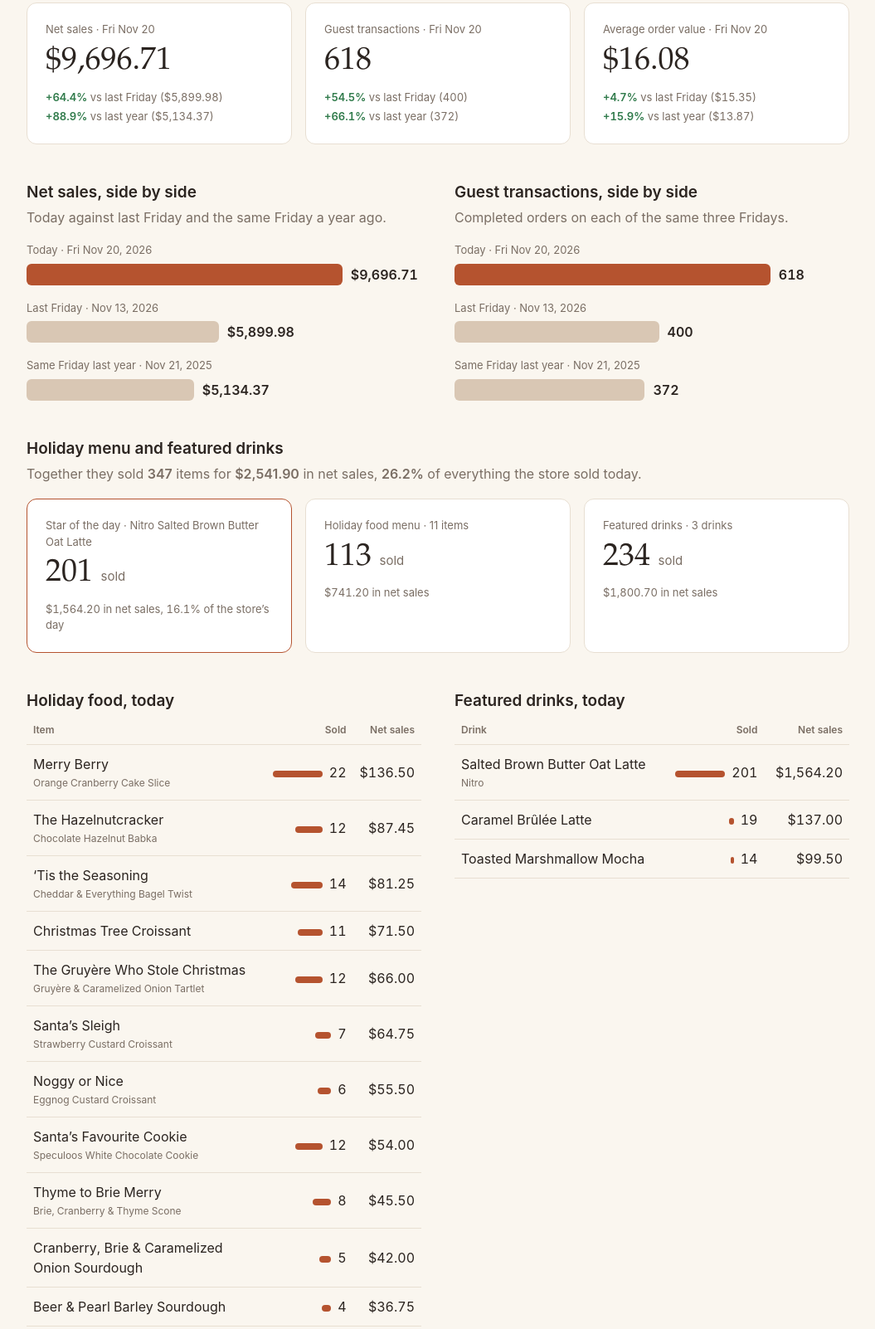
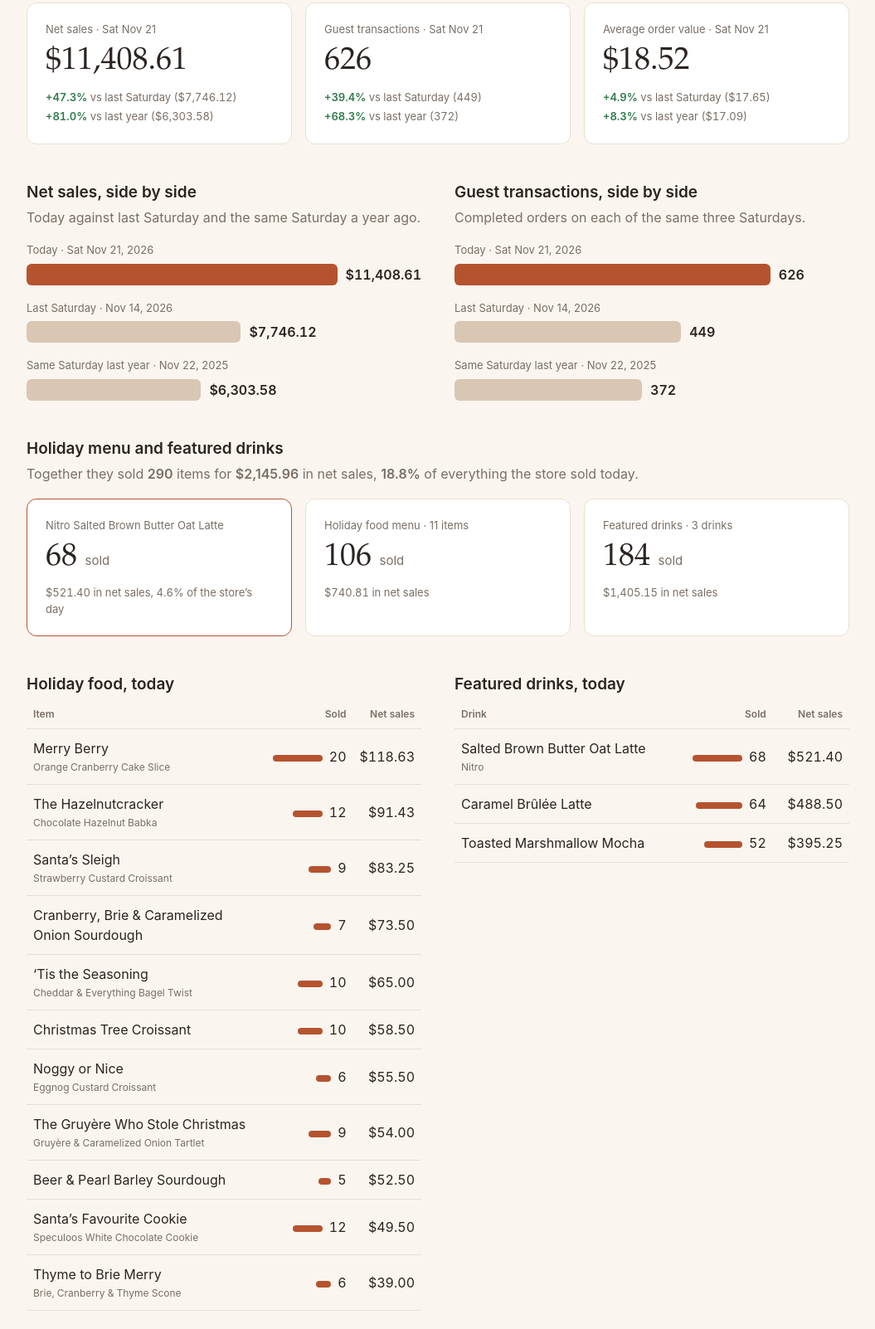
Before and after one commit to mikaelag1234/dailyp5tracking, a plain HTML site: page index.html in a window 1280 px wide. Shown: the part 239-1841 px from the top of the page at 83% size, without its empty margins (112-1167 px from the left). Drawn offline with Linux system fonts and the light colour scheme.

Commit message:
Update to Saturday Nov 21 full-day numbers

```diff
--- a/index.html
+++ b/index.html
@@ -62,53 +62,53 @@
 <main class="wrap">
   <header>
     <p class="eyebrow">Purebread Mount Pleasant · 5 E 5th Ave, Vancouver</p>
-    <h1>Friday, November 20, 2026 sales</h1>
-    <p class="lede">Net sales hit <b>$9,696.71</b> on <b>618</b> guest transactions: <span class="up">+64.4%</span> vs last Friday and <span class="up">+88.9%</span> vs the same Friday last year.</p>
+    <h1>Saturday, November 21, 2026 sales</h1>
+    <p class="lede">Net sales hit <b>$11,408.61</b> on <b>626</b> guest transactions: <span class="up">+47.3%</span> vs last Saturday and <span class="up">+81.0%</span> vs the same Saturday last year.</p>
   </header>
   <section class="cards">
-    <div class="card"><p class="card-label">Net sales · Fri Nov 20</p><p class="big">$9,696.71</p><p class="cmp"><span class="up">+64.4%</span> vs last Friday ($5,899.98)</p><p class="cmp"><span class="up">+88.9%</span> vs last year ($5,134.37)</p></div>
-    <div class="card"><p class="card-label">Guest transactions · Fri Nov 20</p><p class="big">618</p><p class="cmp"><span class="up">+54.5%</span> vs last Friday (400)</p><p class="cmp"><span class="up">+66.1%</span> vs last year (372)</p></div>
-    <div class="card"><p class="card-label">Average order value · Fri Nov 20</p><p class="big">$16.08</p><p class="cmp"><span class="up">+4.7%</span> vs last Friday ($15.35)</p><p class="cmp"><span class="up">+15.9%</span> vs last year ($13.87)</p></div>
+    <div class="card"><p class="card-label">Net sales · Sat Nov 21</p><p class="big">$11,408.61</p><p class="cmp"><span class="up">+47.3%</span> vs last Saturday ($7,746.12)</p><p class="cmp"><span class="up">+81.0%</span> vs last year ($6,303.58)</p></div>
+    <div class="card"><p class="card-label">Guest transactions · Sat Nov 21</p><p class="big">626</p><p class="cmp"><span class="up">+39.4%</span> vs last Saturday (449)</p><p class="cmp"><span class="up">+68.3%</span> vs last year (372)</p></div>
+    <div class="card"><p class="card-label">Average order value · Sat Nov 21</p><p class="big">$18.52</p><p class="cmp"><span class="up">+4.9%</span> vs last Saturday ($17.65)</p><p class="cmp"><span class="up">+8.3%</span> vs last year ($17.09)</p></div>
   </section>
   <section class="grid2">
-    <div><h2>Net sales, side by side</h2><p class="sub">Today against last Friday and the same Friday a year ago.</p><div class="bars">
-<div><p class="bar-label">Today · Fri Nov 20, 2026</p><div class="bar-row"><div class="bar today" style="width:80.0%"></div><span class="bar-val">$9,696.71</span></div></div>
-<div><p class="bar-label">Last Friday · Nov 13, 2026</p><div class="bar-row"><div class="bar" style="width:48.7%"></div><span class="bar-val">$5,899.98</span></div></div>
-<div><p class="bar-label">Same Friday last year · Nov 21, 2025</p><div class="bar-row"><div class="bar" style="width:42.4%"></div><span class="bar-val">$5,134.37</span></div></div>
+    <div><h2>Net sales, side by side</h2><p class="sub">Today against last Saturday and the same Saturday a year ago.</p><div class="bars">
+<div><p class="bar-label">Today · Sat Nov 21, 2026</p><div class="bar-row"><div class="bar today" style="width:80.0%"></div><span class="bar-val">$11,408.61</span></div></div>
+<div><p class="bar-label">Last Saturday · Nov 14, 2026</p><div class="bar-row"><div class="bar" style="width:54.3%"></div><span class="bar-val">$7,746.12</span></div></div>
+<div><p class="bar-label">Same Saturday last year · Nov 22, 2025</p><div class="bar-row"><div class="bar" style="width:44.2%"></div><span class="bar-val">$6,303.58</span></div></div>
     </div></div>
-    <div><h2>Guest transactions, side by side</h2><p class="sub">Completed orders on each of the same three Fridays.</p><div class="bars">
-<div><p class="bar-label">Today · Fri Nov 20, 2026</p><div class="bar-row"><div class="bar today" style="width:80.0%"></div><span class="bar-val">618</span></div></div>
-<div><p class="bar-label">Last Friday · Nov 13, 2026</p><div class="bar-row"><div class="bar" style="width:51.8%"></div><span class="bar-val">400</span></div></div>
-<div><p class="bar-label">Same Friday last year · Nov 21, 2025</p><div class="bar-row"><div class="bar" style="width:48.2%"></div><span class="bar-val">372</span></div></div>
+    <div><h2>Guest transactions, side by side</h2><p class="sub">Completed orders on each of the same three Saturdays.</p><div class="bars">
+<div><p class="bar-label">Today · Sat Nov 21, 2026</p><div class="bar-row"><div class="bar today" style="width:80.0%"></div><span class="bar-val">626</span></div></div>
+<div><p class="bar-label">Last Saturday · Nov 14, 2026</p><div class="bar-row"><div class="bar" style="width:57.4%"></div><span class="bar-val">449</span></div></div>
+<div><p class="bar-label">Same Saturday last year · Nov 22, 2025</p><div class="bar-row"><div class="bar" style="width:47.5%"></div><span class="bar-val">372</span></div></div>
     </div></div>
   </section>
   <section>
     <h2>Holiday menu and featured drinks</h2>
-    <p class="sub">Together they sold <b>347</b> items for <b>$2,541.90</b> in net sales, <b>26.2%</b> of everything the store sold today.</p>
+    <p class="sub">Together they sold <b>290</b> items for <b>$2,145.96</b> in net sales, <b>18.8%</b> of everything the store sold today.</p>
     <div class="cards">
-      <div class="card star"><p class="card-label">Star of the day · Nitro Salted Brown Butter Oat Latte</p><p class="big">201 <small>sold</small></p><p class="cmp">$1,564.20 in net sales, 16.1% of the store’s day</p></div>
-      <div class="card"><p class="card-label">Holiday food menu · 11 items</p><p class="big">113 <small>sold</small></p><p class="cmp">$741.20 in net sales</p></div>
-      <div class="card"><p class="card-label">Featured drinks · 3 drinks</p><p class="big">234 <small>sold</small></p><p class="cmp">$1,800.70 in net sales</p></div>
+      <div class="card star"><p class="card-label">Nitro Salted Brown Butter Oat Latte</p><p class="big">68 <small>sold</small></p><p class="cmp">$521.40 in net sales, 4.6% of the store’s day</p></div>
+      <div class="card"><p class="card-label">Holiday food menu · 11 items</p><p class="big">106 <small>sold</small></p><p class="cmp">$740.81 in net sales</p></div>
+      <div class="card"><p class="card-label">Featured drinks · 3 drinks</p><p class="big">184 <small>sold</small></p><p class="cmp">$1,405.15 in net sales</p></div>
     </div>
   </section>
   <section class="grid2">
     <div><h2>Holiday food, today</h2><div class="tablewrap"><table><thead><tr><th>Item</th><th class="num">Sold</th><th class="num">Net sales</th></tr></thead><tbody>
-<tr><td>Merry Berry<span class="desc">Orange Cranberry Cake Slice</span></td><td class="num"><span class="mini" style="width:60px"></span>22</td><td class="num">$136.50</td></tr>
-<tr><td>The Hazelnutcracker<span class="desc">Chocolate Hazelnut Babka</span></td><td class="num"><span class="mini" style="width:33px"></span>12</td><td class="num">$87.45</td></tr>
-<tr><td>‘Tis the Seasoning<span class="desc">Cheddar &amp; Everything Bagel Twist</span></td><td class="num"><span class="mini" style="width:38px"></span>14</td><td class="num">$81.25</td></tr>
-<tr><td>Christmas Tree Croissant</td><td class="num"><span class="mini" style="width:30px"></span>11</td><td class="num">$71.50</td></tr>
-<tr><td>The Gruyère Who Stole Christmas<span class="desc">Gruyère &amp; Caramelized Onion Tartlet</span></td><td class="num"><span class="mini" style="width:33px"></span>12</td><td class="num">$66.00</td></tr>
-<tr><td>Santa’s Sleigh<span class="desc">Strawberry Custard Croissant</span></td><td class="num"><span class="mini" style="width:19px"></span>7</td><td class="num">$64.75</td></tr>
-<tr><td>Noggy or Nice<span class="desc">Eggnog Custard Croissant</span></td><td class="num"><span class="mini" style="width:16px"></span>6</td><td class="num">$55.50</td></tr>
-<tr><td>Santa’s Favourite Cookie<span class="desc">Speculoos White Chocolate Cookie</span></td><td class="num"><span class="mini" style="width:33px"></span>12</td><td class="num">$54.00</td></tr>
-<tr><td>Thyme to Brie Merry<span class="desc">Brie, Cranberry &amp; Thyme Scone</span></td><td class="num"><span class="mini" style="width:22px"></span>8</td><td class="num">$45.50</td></tr>
-<tr><td>Cranberry, Brie &amp; Caramelized Onion Sourdough</td><td class="num"><span class="mini" style="width:14px"></span>5</td><td class="num">$42.00</td></tr>
-<tr><td>Beer &amp; Pearl Barley Sourdough</td><td class="num"><span class="mini" style="width:11px"></span>4</td><td class="num">$36.75</td></tr>
+<tr><td>Merry Berry<span class="desc">Orange Cranberry Cake Slice</span></td><td class="num"><span class="mini" style="width:60px"></span>20</td><td class="num">$118.63</td></tr>
+<tr><td>The Hazelnutcracker<span class="desc">Chocolate Hazelnut Babka</span></td><td class="num"><span class="mini" style="width:36px"></span>12</td><td class="num">$91.43</td></tr>
+<tr><td>Santa’s Sleigh<span class="desc">Strawberry Custard Croissant</span></td><td class="num"><span class="mini" style="width:27px"></span>9</td><td class="num">$83.25</td></tr>
+<tr><td>Cranberry, Brie &amp; Caramelized Onion Sourdough</td><td class="num"><span class="mini" style="width:21px"></span>7</td><td class="num">$73.50</td></tr>
+<tr><td>‘Tis the Seasoning<span class="desc">Cheddar &amp; Everything Bagel Twist</span></td><td class="num"><span class="mini" style="width:30px"></span>10</td><td class="num">$65.00</td></tr>
+<tr><td>Christmas Tree Croissant</td><td class="num"><span class="mini" style="width:30px"></span>10</td><td class="num">$58.50</td></tr>
+<tr><td>Noggy or Nice<span class="desc">Eggnog Custard Croissant</span></td><td class="num"><span class="mini" style="width:18px"></span>6</td><td class="num">$55.50</td></tr>
+<tr><td>The Gruyère Who Stole Christmas<span class="desc">Gruyère &amp; Caramelized Onion Tartlet</span></td><td class="num"><span class="mini" style="width:27px"></span>9</td><td class="num">$54.00</td></tr>
+<tr><td>Beer &amp; Pearl Barley Sourdough</td><td class="num"><span class="mini" style="width:15px"></span>5</td><td class="num">$52.50</td></tr>
+<tr><td>Santa’s Favourite Cookie<span class="desc">Speculoos White Chocolate Cookie</span></td><td class="num"><span class="mini" style="width:36px"></span>12</td><td class="num">$49.50</td></tr>
+<tr><td>Thyme to Brie Merry<span class="desc">Brie, Cranberry &amp; Thyme Scone</span></td><td class="num"><span class="mini" style="width:18px"></span>6</td><td class="num">$39.00</td></tr>
 </tbody></table></div></div>
     <div><h2>Featured drinks, today</h2><div class="tablewrap"><table><thead><tr><th>Drink</th><th class="num">Sold</th><th class="num">Net sales</th></tr></thead><tbody>
-<tr><td>Salted Brown Butter Oat Latte<span class="desc">Nitro</span></td><td class="num"><span class="mini" style="width:60px"></span>201</td><td class="num">$1,564.20</td></tr>
-<tr><td>Caramel Brûlée Latte</td><td class="num"><span class="mini" style="width:6px"></span>19</td><td class="num">$137.00</td></tr>
-<tr><td>Toasted Marshmallow Mocha</td><td class="num"><span class="mini" style="width:4px"></span>14</td><td class="num">$99.50</td></tr>
+<tr><td>Salted Brown Butter Oat Latte<span class="desc">Nitro</span></td><td class="num"><span class="mini" style="width:60px"></span>68</td><td class="num">$521.40</td></tr>
+<tr><td>Caramel Brûlée Latte</td><td class="num"><span class="mini" style="width:56px"></span>64</td><td class="num">$488.50</td></tr>
+<tr><td>Toasted Marshmallow Mocha</td><td class="num"><span class="mini" style="width:46px"></span>52</td><td class="num">$395.25</td></tr>
 </tbody></table></div></div>
   </section>
   <details>
@@ -118,11 +118,11 @@
       <li>Net sales are sales after discounts, comps and returns, before tax and tips. Gift card sales are not included.</li>
       <li>Guest transactions are completed orders in Square, counted once per order.</li>
       <li>Average order value is sales per order before discounts.</li>
-      <li>The last-year comparison uses Friday, November 21, 2025 so it lines up weekday to weekday.</li>
+      <li>The last-year comparison uses Saturday, November 22, 2025 so it lines up weekday to weekday.</li>
       <li>Two holiday sourdoughs ring through the POS under two different names each. They are combined here.</li>
     </ul>
   </details>
-  <footer>Snapshot of Square data as of Friday, November 20, 2026, 6:10 PM PT, after close. This page does not update automatically.</footer>
+  <footer>Snapshot of Square data as of Saturday, November 21, 2026, 7:33 PM PT, after close. This page does not update automatically.</footer>
 </main>
 </body>
 </html>
```
